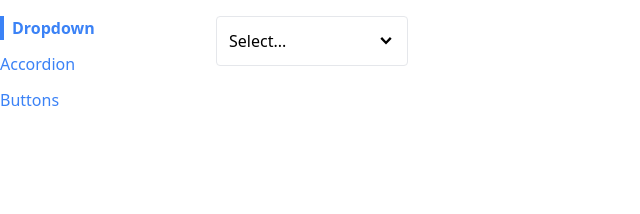
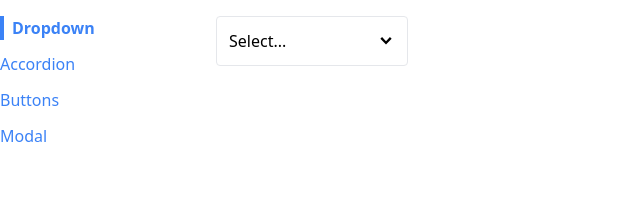
Before and after one commit to olaide-hok/Components, a React (Create React App) app: page / in a window 1280 px wide. Shown: the top 214 px of the page, without its empty margins (0-640 px from the left). Built offline with nearby package versions, Linux system fonts and the light colour scheme.

Commit message:
Add modal option to Sidebar navigation

```diff
--- a/src/components/Sidebar.tsx
+++ b/src/components/Sidebar.tsx
@@ -14,6 +14,10 @@ const Sidebar = () => {
     {
       label: 'Buttons',
       path: '/buttons',
+    },
+    {
+      label: 'Modal',
+      path: '/modal',
     },
   ]
 
```
